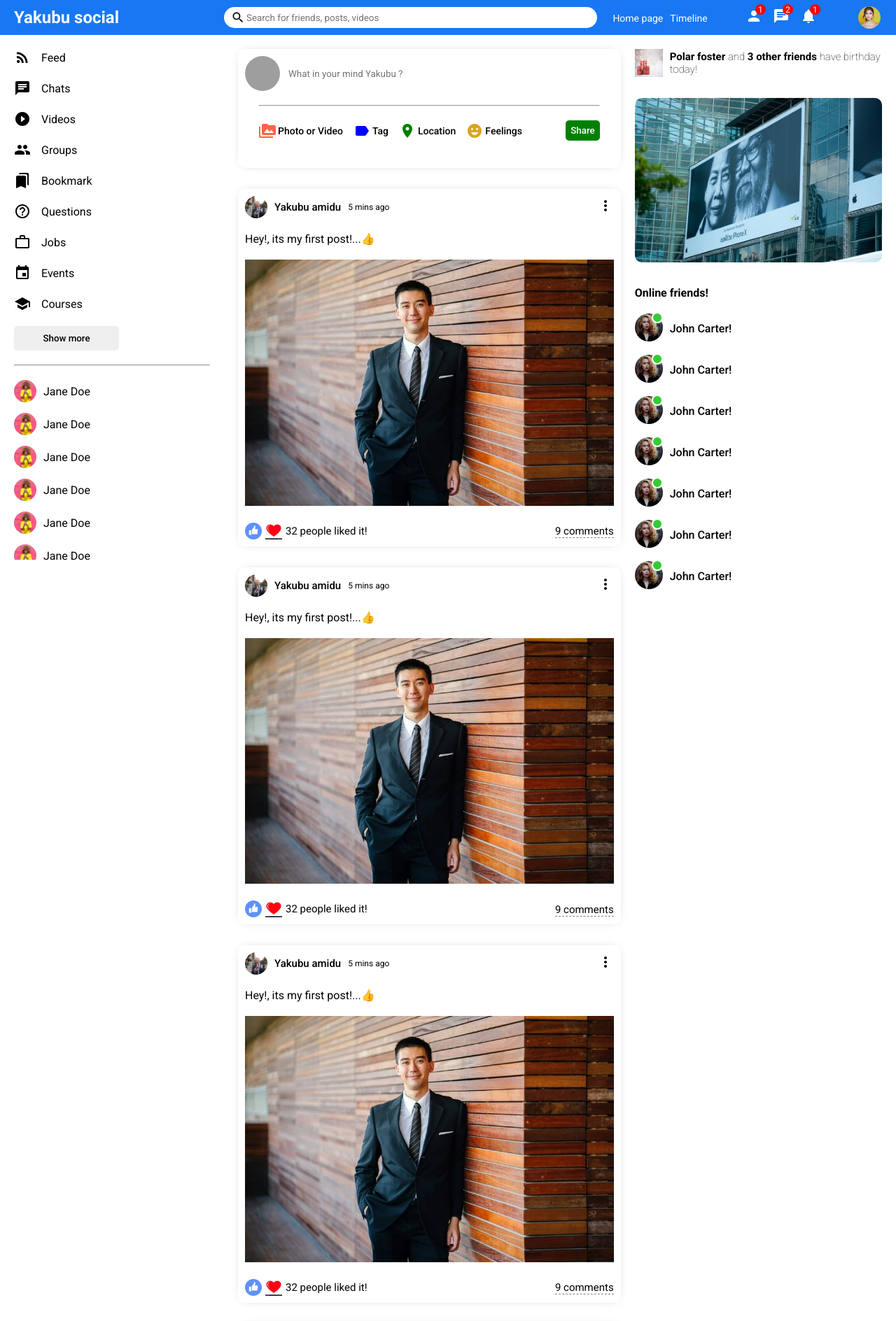
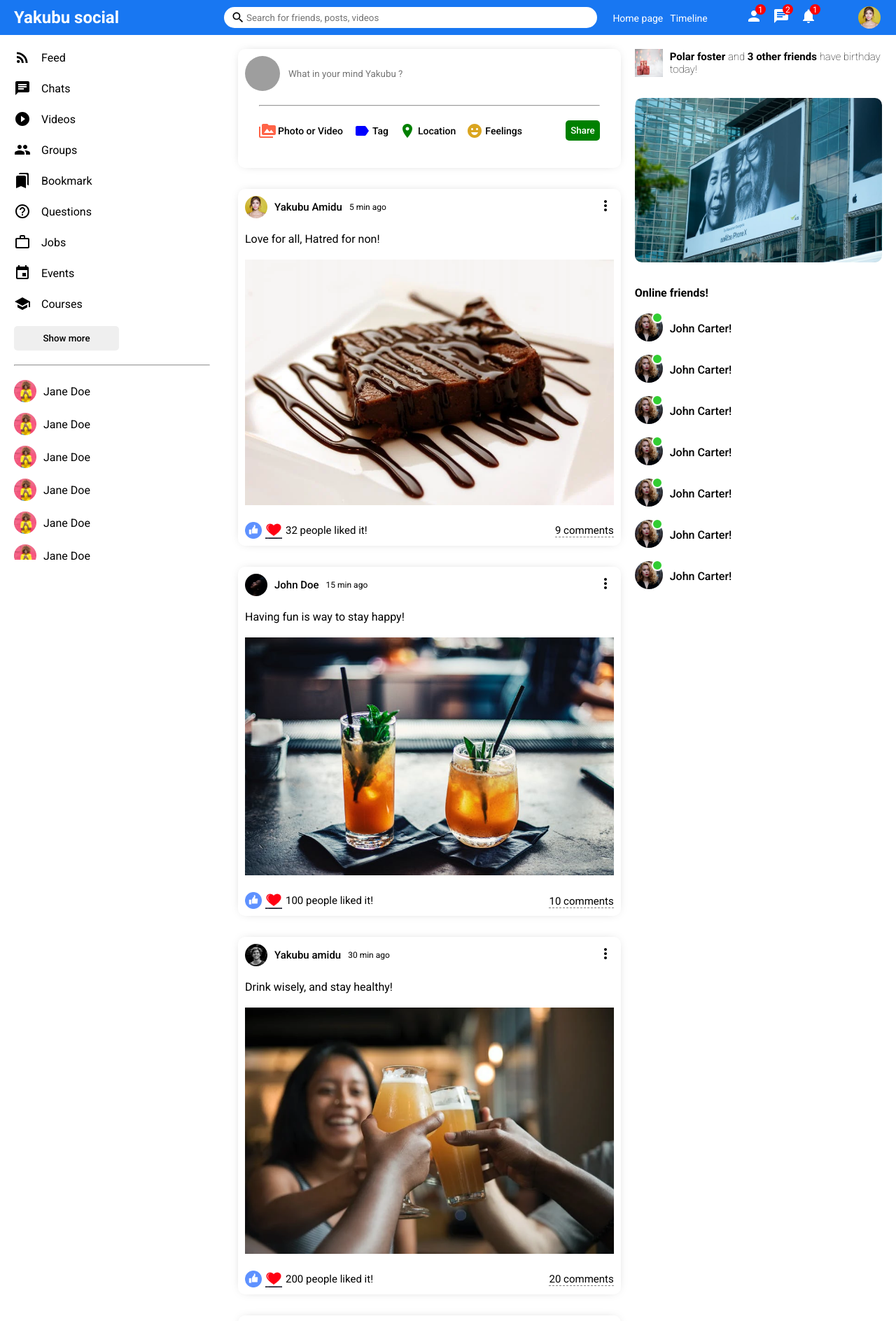
Before and after one commit to YakubuAmidu/yakubu-social-media-1, a React (Create React App) app: page / in a window 1280 px wide. Shown: the top 1888 px of the page at 70% size. Built offline with nearby package versions, Linux system fonts and the light colour scheme; grey boxes are pictures that could not be loaded.

Commit message:
Initial commit

```diff
--- a/DummyData.js
+++ b/src/components/DummyData/DummyData.js
@@ -2,41 +2,41 @@
   {
     id: 1,
     profilePicture: '/assets/persons/profile-1.png',
-    userName: 'Yakubu Amidu'
+    username: 'Yakubu Amidu'
   },
   {
     id: 2,
     profilePicture: '/assets/persons/profile-2.png',
-    userName: 'John Doe'
+    username: 'John Doe'
   },
   {
     id: 3,
     profilePicture: '/assets/persons/profile-3.png',
-    userName: 'Yakubu amidu'
+    username: 'Yakubu amidu'
   },
   {
     id: 4,
     profilePicture: '/assets/persons/profile-4.png',
-    userName: 'Kwame inkrumah'
+    username: 'Kwame inkrumah'
   },
   {
     id: 5,
     profilePicture: '/assets/persons/profile-5.png',
-    userName: 'Asamoah Joe'
+    username: 'Asamoah Joe'
   },
   {
     id: 6,
     profilePicture: '/assets/persons/profile-6.png',
-    userName: 'Princesses Duafe'
+    username: 'Princesses Duafe'
   },
   {
     id: 7,
     profilePicture: '/assets/persons/profile-7.png',
-    userName: 'Samanta kudjoe'
+    username: 'Samanta kudjoe'
   },
 ];
 
-export const Post = [
+export const Posts = [
   {
     id: 1,
     desc: 'Love for all, Hatred for non!',
@@ -75,7 +75,6 @@
   },
   {
     id: 5,
-    desc: 'Ahhh!, am staving. I havent eaten since morning',
     photo: '/assets/post/food-2.png',
     date: '1 hour 30 min ago',
     userId: 5,
@@ -93,7 +92,6 @@
   },
   {
     id: 7,
-    desc: 'More than ever. Luxury vacation',
     photo: '/assets/post/vacation-1.png',
     date: '40 min ago',
     userId: 7,
--- a/src/components/Feed/Feed.js
+++ b/src/components/Feed/Feed.js
@@ -2,18 +2,18 @@
 
 import Share from '../Share/Share';
 import Post from '../Post/Post';
+import { Posts } from '../DummyData/DummyData';
 
 export default function Feed() {
   return (
     <div className='feed'>
       <div className='feedWrapper'>
         <Share />
-        <Post />
-        <Post />
-        <Post />
-        <Post />
-        <Post />
-        <Post />
+        {
+          Posts.map((p) => (
+             <Post post={p} key={p.id}/>
+          ))
+        }
       </div>
     </div>
   )
--- a/src/components/Post/Post.js
+++ b/src/components/Post/Post.js
@@ -1,33 +1,42 @@
 import './Post.scss';
 
 import MoreVert from '@mui/icons-material/MoreVert';
+import { Users } from '../DummyData/DummyData';
 
-export default function Post() {
+export default function Post({ post }) {
+  const user = Users.filter((u) => u.id === 1);
+
+  console.log(user[0].userName);
+
   return (
     <div className='post'>
       <div className='postWrapper'>
        <div className='postTop'>
         <div className='postTopLeft'>
-          <img className="postProfileImg" src='/assets/persons/profile-12.png' alt='img' />
-          <span className="postUserName">Yakubu amidu</span>
-          <span className='postDate'>5 mins ago</span>
+          <img className="postProfileImg" src={Users.filter((u) => u.id === post.userId)[0].profilePicture} alt='img' />
+          <span className="postUserName">
+            {
+              Users.filter((u) => u.id === post.userId)[0].username
+            }
+          </span>
+          <span className='postDate'>{post.date}</span>
         </div>
         <div className='postTopRight'>
           <MoreVert />
         </div>
        </div>
        <div className="postCenter">
-        <span className='postText'>Hey!, its my first post!...👍</span>
-        <img className="postImg" src='/assets/persons/profile-4.png' alt='img'/>
+        <span className='postText'>{post?.desc}</span>
+        <img className="postImg" src={post.photo} alt='img'/>
        </div>
        <div className='postBottom'>
         <div className='postBottomLeft'>
           <img className="likeIcon" src='/assets/like.png' alt='img' />
           <img className="likeIcon" src='/assets/heart.png' alt='img' />
-          <span className='postLikeCounter'>32 people liked it!</span>
+          <span className='postLikeCounter'>{post.like} people liked it!</span>
         </div>
         <div className='postBottomRight'>
-          <span className='postCommentText'>9 comments</span>
+          <span className='postCommentText'>{post.comment} comments</span>
         </div>
        </div>
       </div>
```
